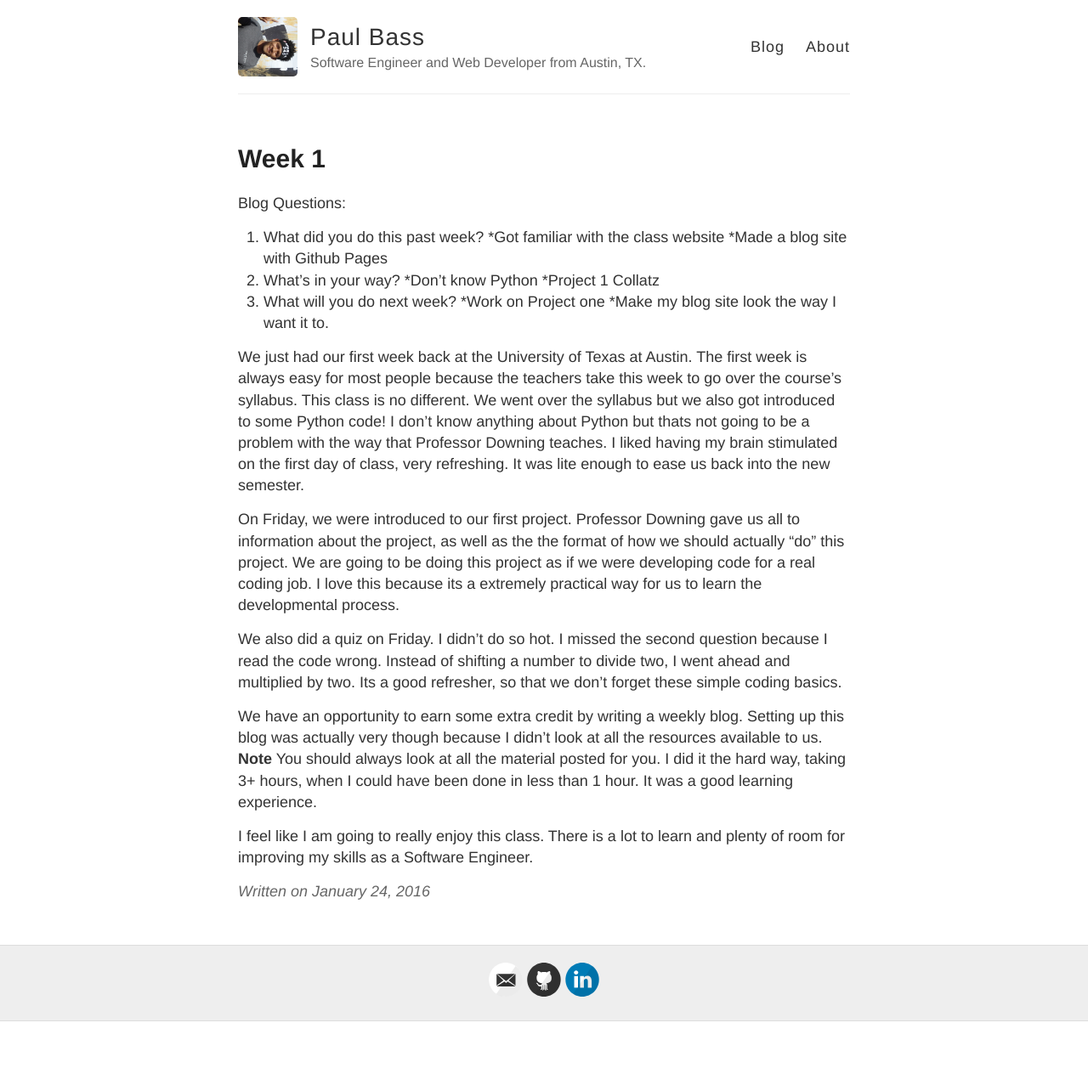
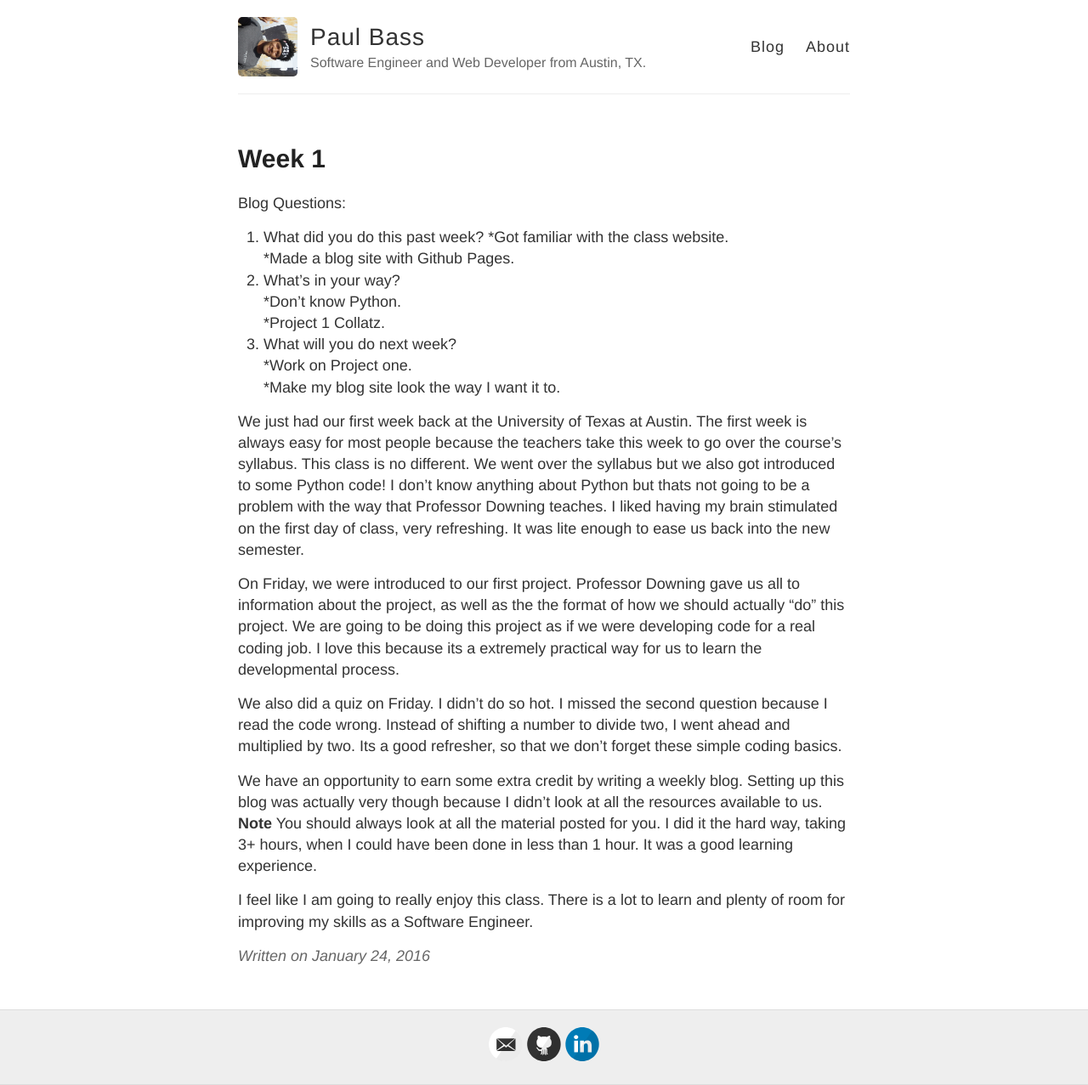
Before and after one commit to gunblader/gunblader.github.io, a Jekyll site: the page built from _posts/2016-1-24-Week-1.md, in a window 1280 px wide. Shown: the whole page at 85% size. Built offline with Jekyll 4.4.1, drawn with Linux system fonts in a browser that asks for light colours; Markdown is read by kramdown in place of the engine named in the settings; before the commit the page ends 1202 px from its top, so only the background shows below that.

```diff
--- a/_posts/2016-1-24-Week-1.md
+++ b/_posts/2016-1-24-Week-1.md
@@ -6,13 +6,13 @@ title: Week 1
 Blog Questions:
 
 1. What did you do this past week?
-  *Got familiar with the class website
-  *Made a blog site with Github Pages
+  *Got familiar with the class website.
+  *Made a blog site with Github Pages.
 2. What's in your way?
-  *Don't know Python
-  *Project 1 Collatz
+  *Don't know Python.
+  *Project 1 Collatz.
 3. What will you do next week?
-  *Work on Project one
+  *Work on Project one.
   *Make my blog site look the way I want it to.
 
 We just had our first week back at the University of Texas at Austin. The first week is always easy for most people because the teachers take this week to go over the course's syllabus. This class is no different. We went over the syllabus but we also got introduced to some Python code! I don't know anything about Python but thats not going to be a problem with the way that Professor Downing teaches. I liked having my brain stimulated on the first day of class, very refreshing. It was lite enough to ease us back into the new semester.
```
